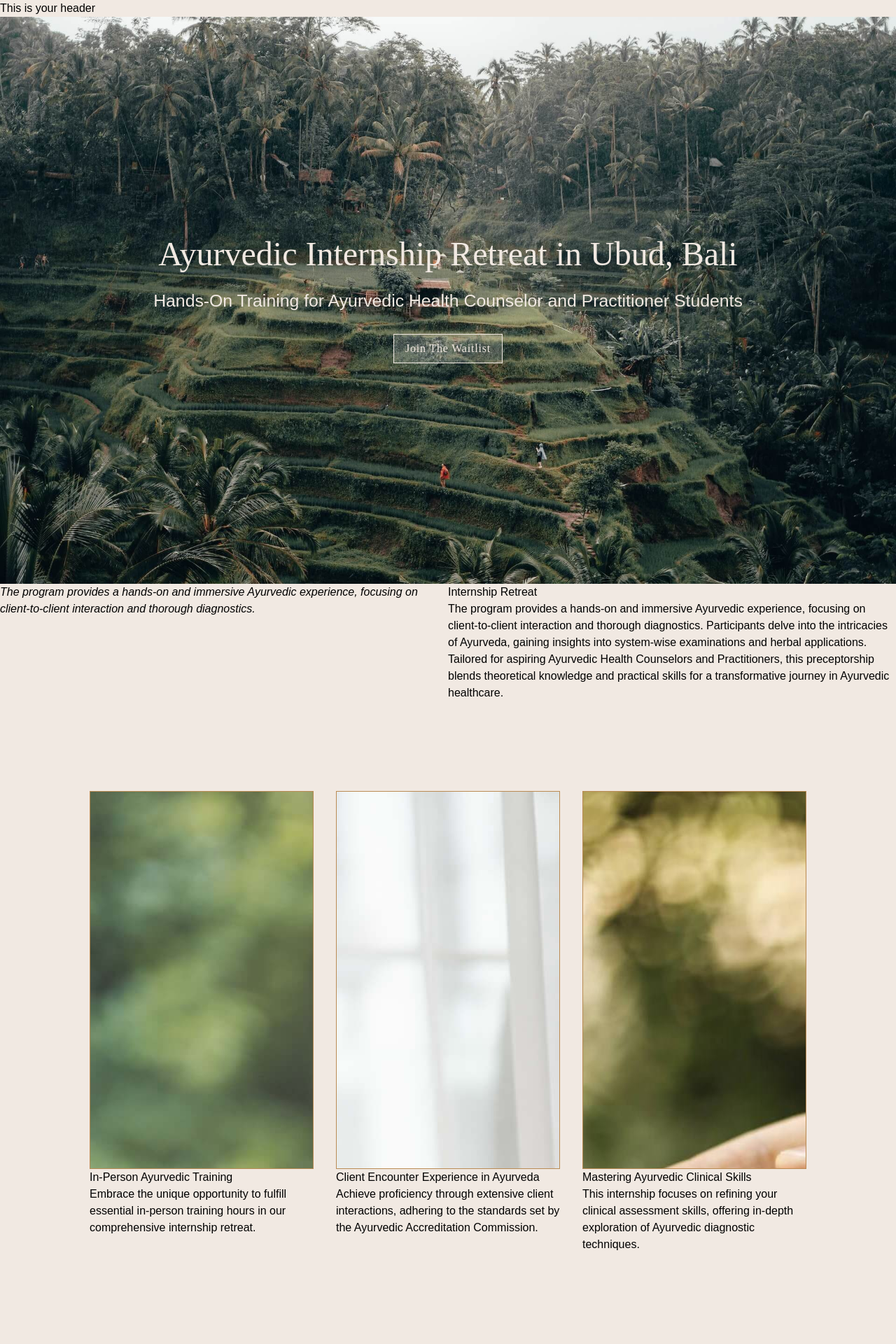
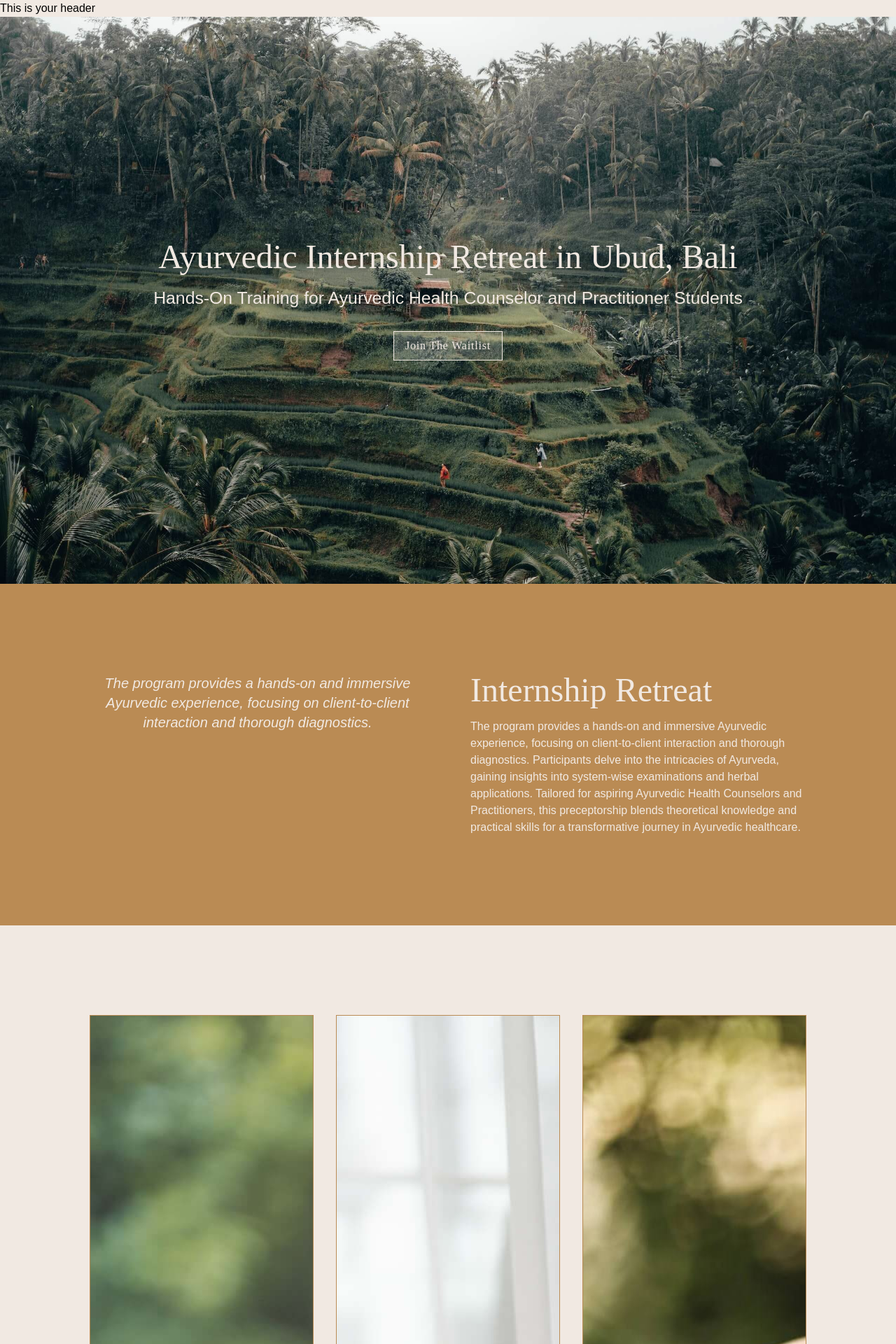
Before and after one commit to brittwoodard/ayurvedic-internship, a Jekyll site: the page built from index.html, in a window 1280 px wide. Shown: the top 1920 px of the page at 70% size. Built offline with Jekyll 4.4.1, drawn with Linux system fonts in a browser that asks for light colours; some web fonts are replaced.

Commit message:
brief overview

```diff
--- a/assets/css/style.css
+++ b/assets/css/style.css
@@ -438,7 +438,7 @@ h1, h2, h3, h4, h5, h6, p:last-child {
     font-weight: 300;
   }
 .text-serif-lg {
-  margin-bottom: 0.5em;
+  margin-bottom: 1rem;
   font-family: cormorant-garamond, serif;
   font-size: 3rem;
   line-height: 1em;
@@ -468,9 +468,18 @@ h1, h2, h3, h4, h5, h6, p:last-child {
 /* Position Classes */
 .hero-banner {
   display: flex;
+  min-height: 90vh;
   align-items: center;
   justify-content: center;
+  text-align: center;
   vertical-align: middle;
+}
+/* Style Classes */
+.bg-medium-style {
+  --tw-bg-opacity: 1;
+  background-color: rgb(186 139 84 / var(--tw-bg-opacity));
+  --tw-text-opacity: 1;
+  color: rgb(241 233 226 / var(--tw-text-opacity));
 }
 .col-span-3 {
   grid-column: span 3 / span 3;
@@ -496,9 +505,6 @@ h1, h2, h3, h4, h5, h6, p:last-child {
 }
 .min-h-\[60vh\] {
   min-height: 60vh;
-}
-.min-h-\[90vh\] {
-  min-height: 90vh;
 }
 .w-full {
   width: 100%;
@@ -573,6 +579,14 @@ h1, h2, h3, h4, h5, h6, p:last-child {
 .font-feature {
   font-family: freight-sans-pro, sans-serif;
 }
+.text-2xl {
+  font-size: 1.5rem;
+  line-height: 2rem;
+}
+.text-xl {
+  font-size: 1.25rem;
+  line-height: 1.75rem;
+}
 .italic {
   font-style: italic;
 }
--- a/index.html
+++ b/index.html
@@ -87,7 +87,7 @@ seo:
   hide-from-google: true
 ---
 <!-- Hero Banner -->
-<section class="min-h-[90vh] bg-image-style text-light text-center hero-banner" style="background-image: url('images/ayurvedic-internship-11.jpg');">
+<section class="bg-image-style text-light hero-banner" style="background-image: url('images/ayurvedic-internship-11.jpg');">
   <div>
     <h1 class="text-serif-lg">{{page.header.title}}</h1>
     <h2 class="subtitle">{{page.header.subtitle}}</h2>
@@ -96,12 +96,12 @@ seo:
 </section>
 
 <!-- Brief overview -->
-<section class="grid grid-cols-2">
-  <div>
+<section class="grid grid-cols-2 gap-16 bg-medium-style p-10p">
+  <div class="text-center text-xl">
     <p class="font-feature"><em>{{page.brief-overview.featured-text}}</em></p>
   </div>
   <div>
-    <h2>{{page.brief-overview.heading}}</h2>
+    <h2 class="text-serif-lg">{{page.brief-overview.heading}}</h2>
     <p>{{page.brief-overview.description_html}}</p>
   </div>
 </section>
```
Also changed, not shown: style.css (+11 -2 lines), 3 other files.
